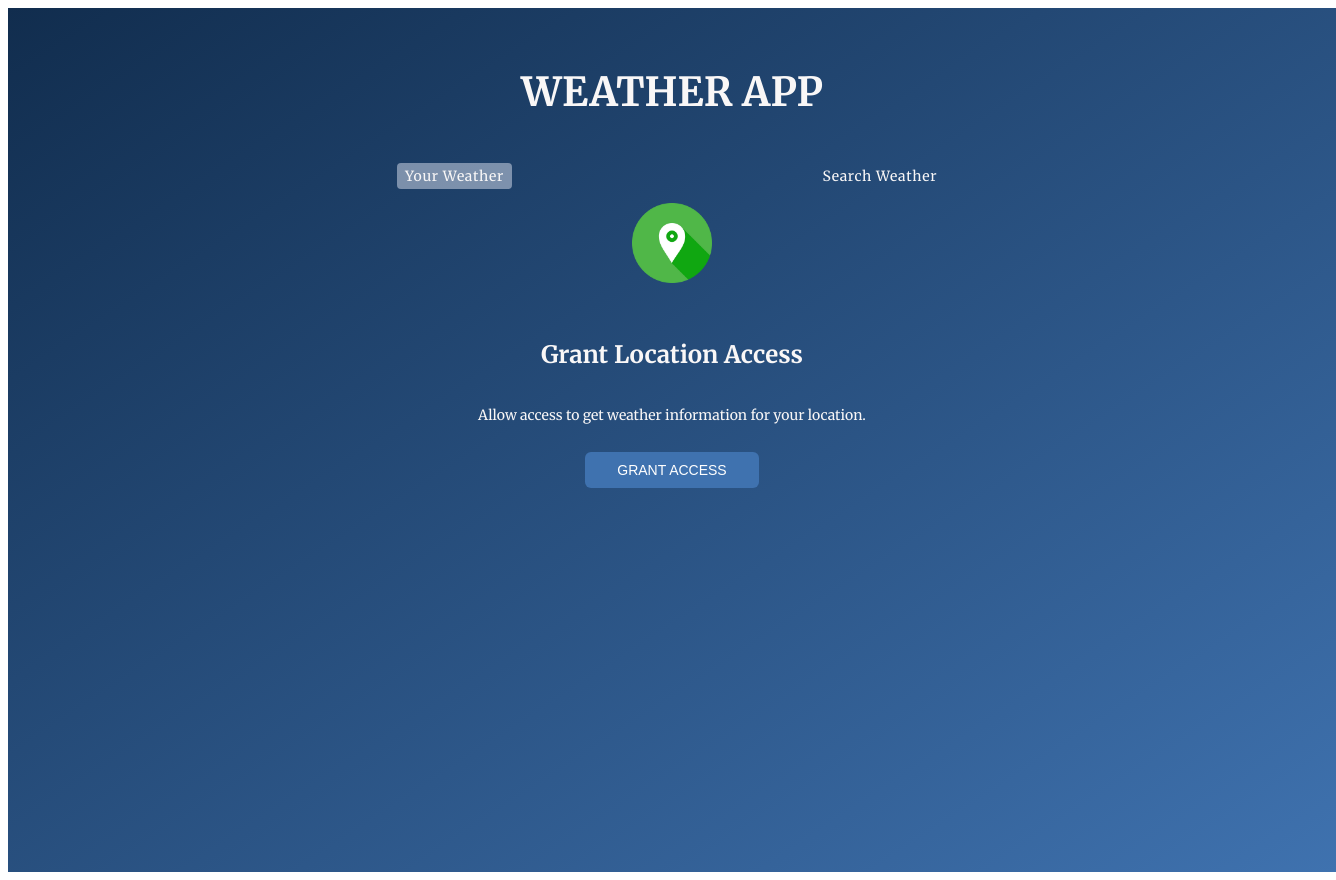
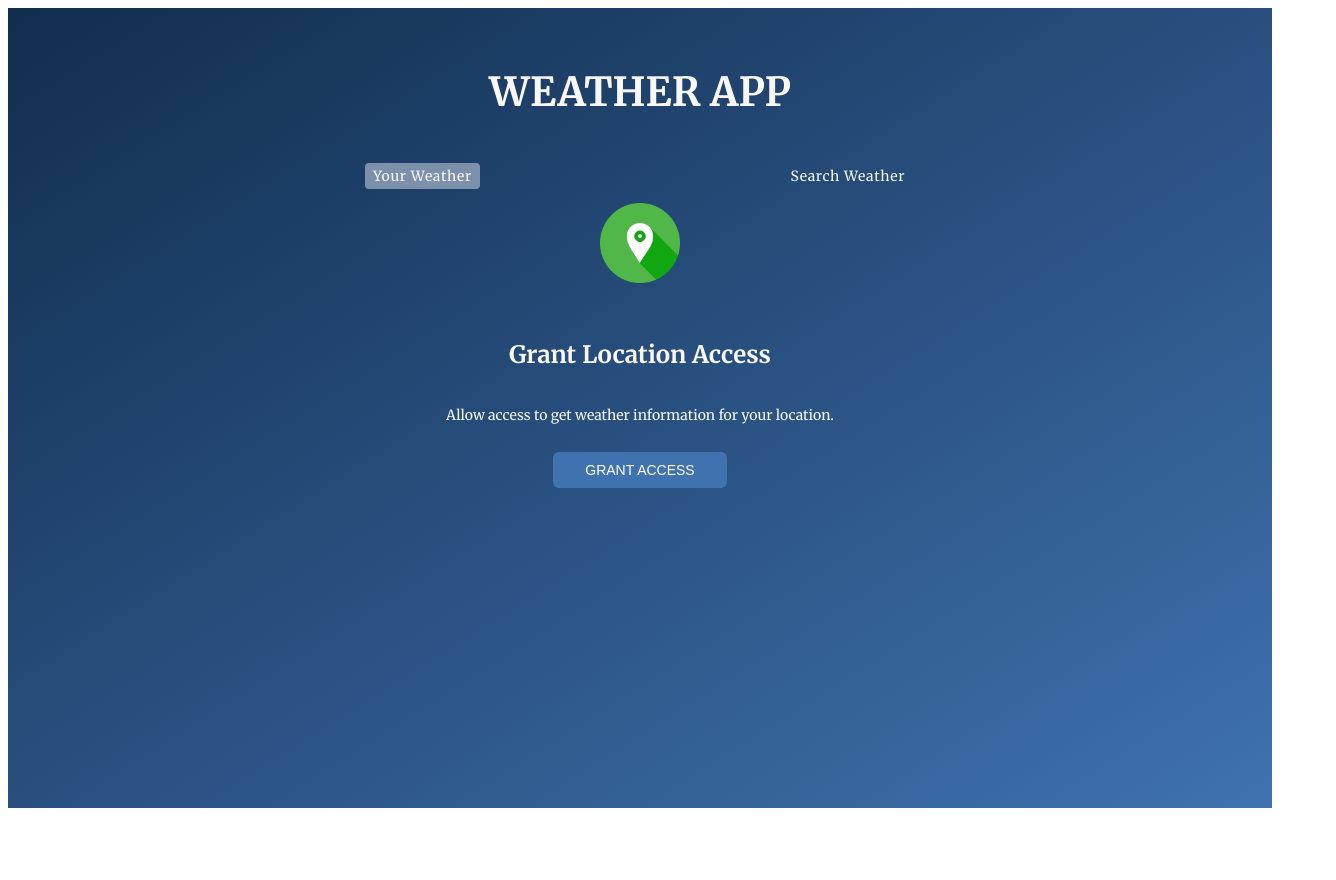
Before and after one commit to Abdul8081/weather-app, a Next.js app: page / in a window 1280 px wide. Shown: the whole page, 1336 px wide, since content can reach past the window. After the commit the page ends 816 px from the top, so only its background shows below. Built offline with nearby package versions, Linux system fonts and the light colour scheme; no server answers.

Commit message:
Some modification Added

```diff
--- a/pages/_document.js
+++ b/pages/_document.js
@@ -8,6 +8,7 @@ export default function Document() {
           rel="stylesheet"
           href="https://fonts.googleapis.com/css2?family=Merriweather:wght@400;700&display=swap"
         />
+        <link rel="icon" href="./cloud_app.avif" />
       </Head>
       <body>
         <Main />
--- a/styles/Home.module.css
+++ b/styles/Home.module.css
@@ -10,6 +10,7 @@
   color: #F9F7F7;
   overflow-x: hidden;
   overflow-y: auto;
+  box-sizing: border-box;
 }
 
 .title {
@@ -237,6 +238,7 @@
   }
   .tabContainer{
     gap: 58px;
+    flex-wrap: nowrap;
   }
   .cityName {
     font-size: 1.2rem;
```
